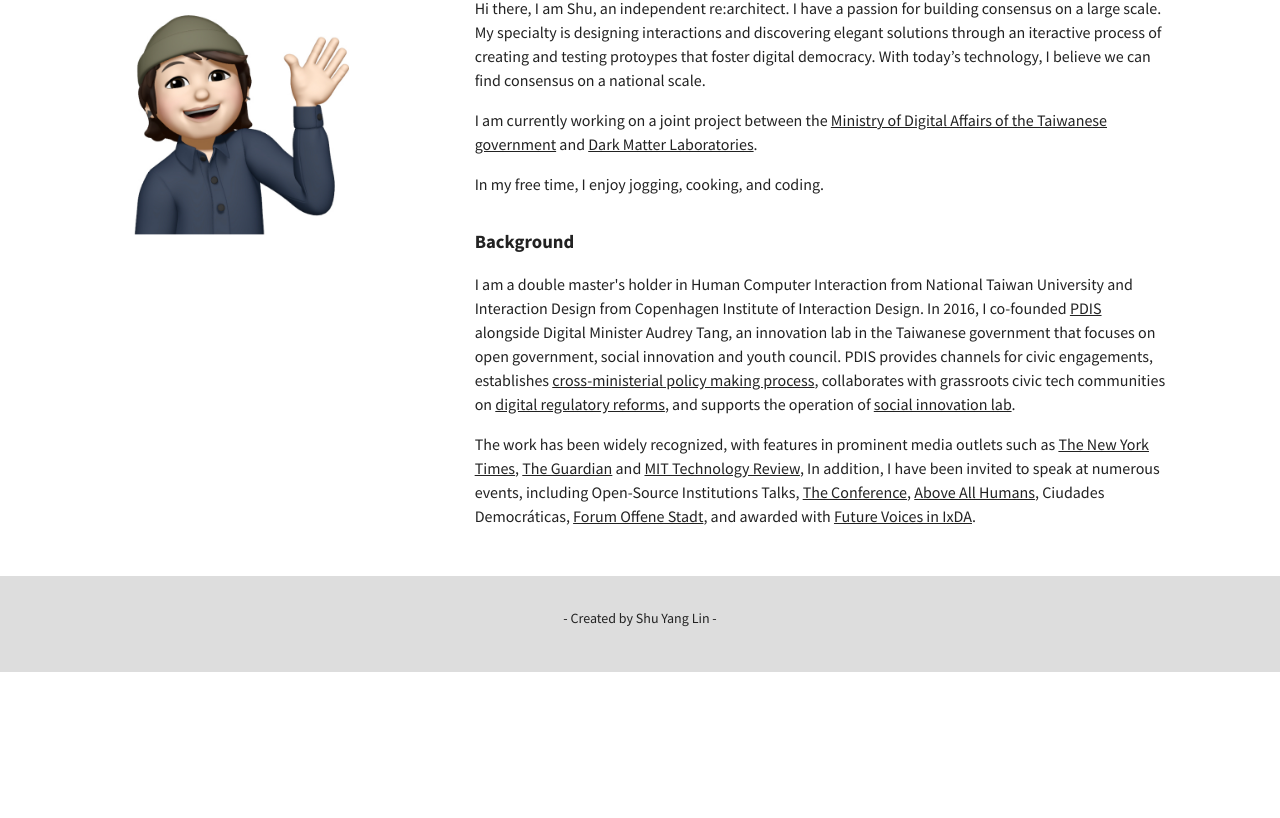
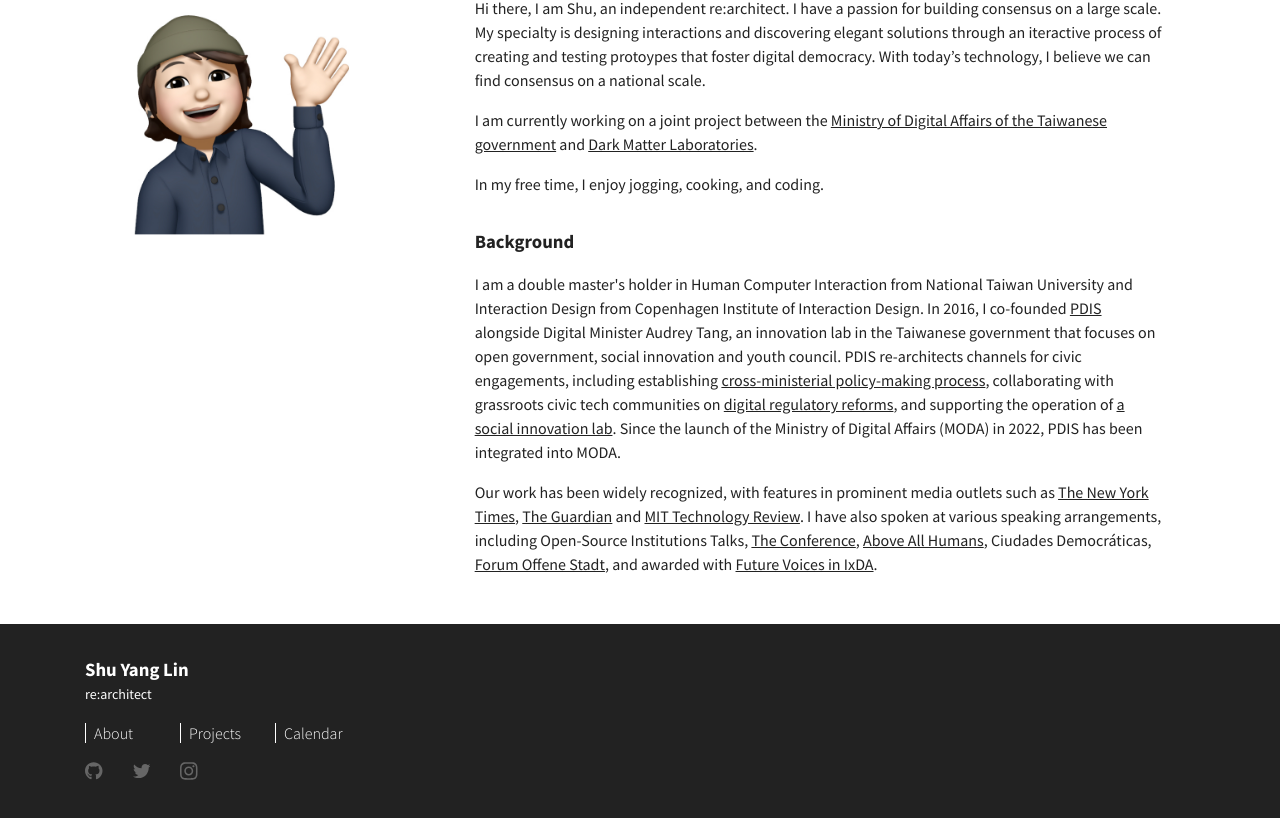
Before and after one commit to shuyanglin/shuyanglin, a React (Create React App) app: page / in a window 1280 px wide. Shown: the part 216-1034 px from the top of the page. Before the commit the page ends 888 px from the top, so only its background shows below. Built offline with nearby package versions, Linux system fonts and the light colour scheme.

Commit message:
update footer

```diff
--- a/src/Styles/main.css
+++ b/src/Styles/main.css
@@ -59,11 +59,6 @@ html {
   --color-error-bg: hsl(350deg 90% 96%);
 }
 
-body {
-  background-attachment: fixed;
-  background: #fff;
-}
-
 
 header .responsiveNav{
     transform: none;
@@ -82,11 +77,11 @@ a {
   transition: padding-top .4s ease-in-out, padding-bottom .4s ease-in-out;
   max-width: 1146px;
   margin: 0 auto;
+  min-height: 100%;
+
 }
 
-.max-width{
-  max-width: 1146px;
-}
+
 /*
 @media only screen and (max-width: 1400px){
   .container{
@@ -110,7 +105,6 @@ a {
 
 @media only screen and (max-width: 1024px){
   .container{
-
     padding: 2rem 2rem;
     transition: padding-top .4s ease-in-out, padding-bottom .4s ease-in-out;
   }
--- a/src/components/About/About.js
+++ b/src/components/About/About.js
@@ -22,10 +22,10 @@ function About() {
       <h3>Background</h3>
       <p>
         I am a double master's holder in Human Computer Interaction from National Taiwan University and Interaction Design from Copenhagen Institute of Interaction Design. In 2016, I co-founded <a href="http://pdis.tw" target="_blank" rel="noreferrer">PDIS</a> alongside Digital Minister Audrey Tang, an innovation lab in the Taiwanese government that focuses on open government, social innovation and youth council.
-        PDIS provides channels for civic engagements, establishes <a href="https://po.pdis.tw/en/">cross-ministerial policy making process</a>, collaborates with grassroots civic tech communities on <a href="http://vtaiwan.tw/">digital regulatory reforms</a>, and supports the operation of <a href="https://silab.sme.gov.tw" target="_blank">social innovation lab</a>.
+        PDIS re-architects channels for civic engagements, including establishing <a href="https://po.pdis.tw/en/">cross-ministerial policy-making process</a>, collaborating with grassroots civic tech communities on <a href="http://vtaiwan.tw/">digital regulatory reforms</a>, and supporting the operation of <a href="https://silab.sme.gov.tw" target="_blank">a social innovation lab</a>.  Since the launch of the Ministry of Digital Affairs (MODA) in 2022, PDIS has been integrated into MODA.
       </p>
       <p>
-      The work has been widely recognized, with features in prominent media outlets such as <a href="https://www.nytimes.com/2019/10/15/opinion/taiwan-digital-democracy.html">The New York Times</a>, <a href="https://www.theguardian.com/world/2020/sep/27/taiwan-civic-hackers-polis-consensus-social-media-platform">The Guardian</a> and <a href="https://www.technologyreview.com/2018/08/21/240284/the-simple-but-ingenious-system-taiwan-uses-to-crowdsource-its-laws/">MIT Technology Review</a>, In addition, I have been invited to speak at numerous events, including Open-Source Institutions Talks, <a href="https://www.youtube.com/watch?v=GRovRIcdxJA">The Conference</a>, <a href="https://www.youtube.com/watch?v=8Gr5Y0XhEFI">Above All Humans</a>, Ciudades Democráticas, <a href="https://www.youtube.com/watch?v=3oosyClc_FQ">Forum Offene Stadt</a>, and awarded with <a href="https://vimeo.com/254889243/2c5a8a49a4?fbclid=IwAR2ncEyMOxnRmSv8wF9oonIWtN-BxRqHSdlRLEeRvqFpsA_ctYg62oyofAo">Future Voices in IxDA</a>.
+      Our work has been widely recognized, with features in prominent media outlets such as <a href="https://www.nytimes.com/2019/10/15/opinion/taiwan-digital-democracy.html">The New York Times</a>, <a href="https://www.theguardian.com/world/2020/sep/27/taiwan-civic-hackers-polis-consensus-social-media-platform">The Guardian</a> and <a href="https://www.technologyreview.com/2018/08/21/240284/the-simple-but-ingenious-system-taiwan-uses-to-crowdsource-its-laws/">MIT Technology Review</a>. I have also spoken at various speaking arrangements, including Open-Source Institutions Talks, <a href="https://www.youtube.com/watch?v=GRovRIcdxJA">The Conference</a>, <a href="https://www.youtube.com/watch?v=8Gr5Y0XhEFI">Above All Humans</a>, Ciudades Democráticas, <a href="https://www.youtube.com/watch?v=3oosyClc_FQ">Forum Offene Stadt</a>, and awarded with <a href="https://vimeo.com/254889243/2c5a8a49a4?fbclid=IwAR2ncEyMOxnRmSv8wF9oonIWtN-BxRqHSdlRLEeRvqFpsA_ctYg62oyofAo">Future Voices in IxDA</a>.
       </p>
       </Col>
     </Row>
--- a/src/components/Footer/Footer.js
+++ b/src/components/Footer/Footer.js
@@ -1,11 +1,42 @@
 import React from 'react';
-
+import { Container, Row, Col } from 'react-grid-system';
+import {Link} from 'react-router-dom';
 import styles from './Footer.module.css';
+import {FaGithub, FaTwitter, FaInstagram} from 'react-icons/fa';
 
 function Footer() {
   return (
     <footer className={styles.wrapper}>
-      <p> - Created by Shu Yang Lin - </p>
+      <Container>
+      <h3>Shu Yang Lin</h3>
+      <p>re:architect</p>
+
+        <Row className={styles.footerTabs}>
+          <Col xxl={2} xl={1} lg={2} md={3} sm={3} xs={12}>
+            <Link to="/about">About</Link>
+          </Col>
+          <Col xxl={2} xl={1} lg={2} md={3} sm={3} xs={12}>
+            <Link to="/projects">Projects</Link>
+          </Col>
+          <Col xxl={2} xl={1} lg={2} md={3} sm={3} xs={12}>
+            <Link to="/calendar">Calendar</Link>
+          </Col>
+        </Row>
+
+        <Row className={styles.socialTabs}>
+          <Col xl={0.5} lg={1} md={1} sm={2} xs={1.5}>
+          <a href="https://github.com/shuyanglin"><FaGithub/></a>
+          </Col>
+          <Col xl={0.5} lg={1} md={1} sm={2} xs={1.5}>
+            <a href="https://twitter.com/shuyanglin"><FaTwitter/></a>
+          </Col>
+          <Col xl={0.5} lg={1} md={1} sm={2} xs={1.5}>
+          <a href="https://www.instagram.com/shuyanglintw/"><FaInstagram/></a>
+          </Col>
+        </Row>
+      </Container>
+
+
     </footer>
   );
 }
--- a/src/components/Footer/Footer.module.css
+++ b/src/components/Footer/Footer.module.css
@@ -1,24 +1,32 @@
 .wrapper {
-  padding: 2rem 1rem 4rem;
-  /* max-width: 500px; */
-  /* margin: 32px auto; */
-  text-align: center;
-  background-color: #ddd;
-  height: 50px;
+  padding: 2rem 1rem 3rem;
+  background-color: #222;
+  color: #fff;
+
+  width: 100%;
 }
 
+.wrapper h3{
+  margin: 0px;
+}
 .wrapper p {
   font-size: 0.875rem;
 }
 
-.wrapper p a {
-  font-weight: 700;
+.socialTabs a {
+  color: #666;
+  font-size: 1.25rem;
+}
+
+.footerTabs{
+  margin-left: 1rem;
+  margin-bottom: 1rem;
+}
+
+.footerTabs a {
+  font-weight: 300;
   text-decoration: none;
-  color: hsl(0, 0%, 0%);
+  color: #fff;
+  border-left: 0.5px solid white;
+  padding-left: 0.5rem;
 }
-.wrapper p a:hover {
-  text-decoration: underline;
-}
-.wrapper p:not(:last-of-type) {
-  margin-bottom: 1em;
-}
--- a/src/components/NavigationBar/NavigationBar.module.css
+++ b/src/components/NavigationBar/NavigationBar.module.css
@@ -14,7 +14,6 @@ header {
   justify-content: space-between;
   margin-top: 20px;
   height: 160px;
-  /* padding: 4rem 14rem; */
   color: var(--textColor);
 }
 
@@ -39,7 +38,6 @@ header .navBtn {
   font-size: 1.2rem;
   display: none;
 }
-
 
 
 
```
Also changed, not shown: src/components/App/App.js (indentation only).
